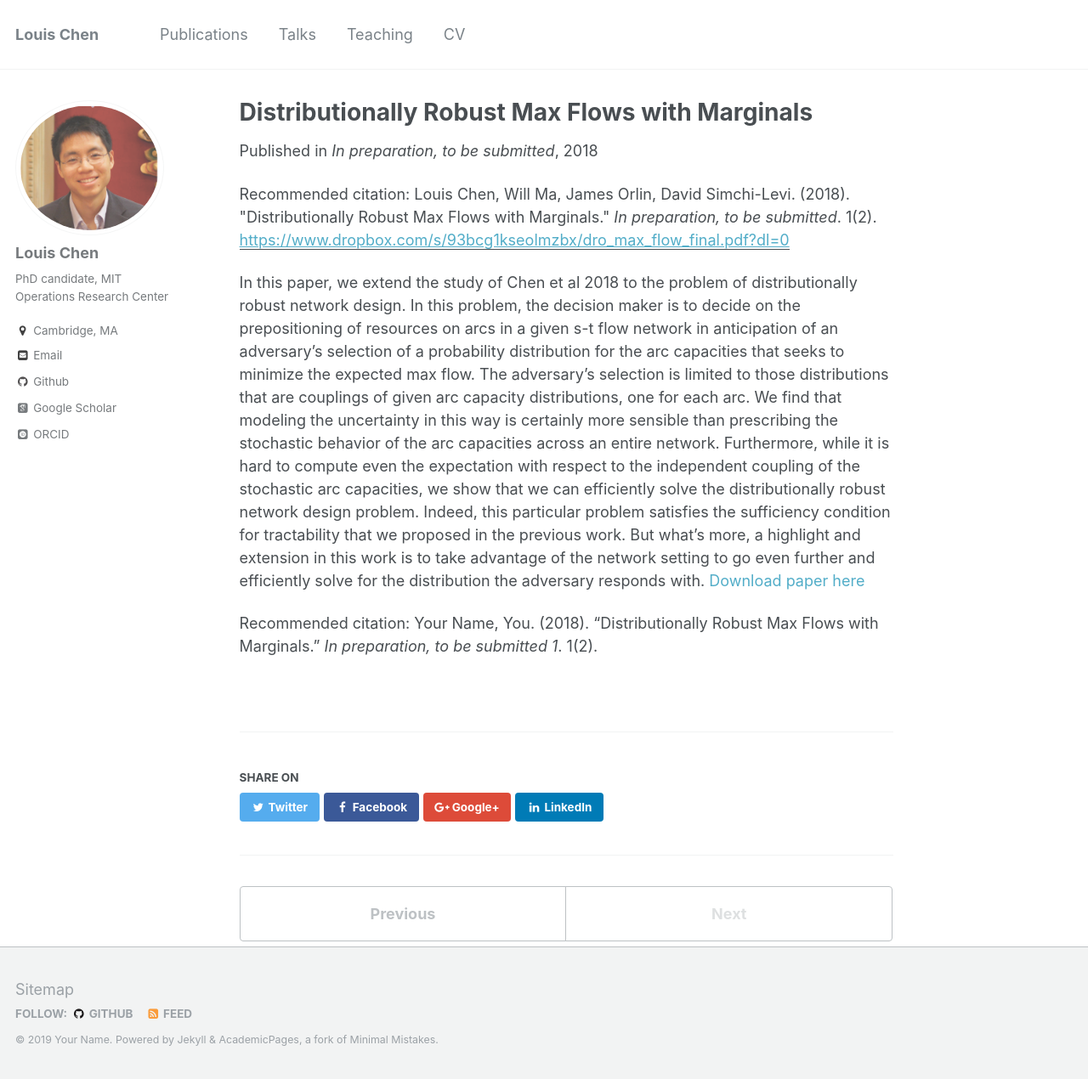
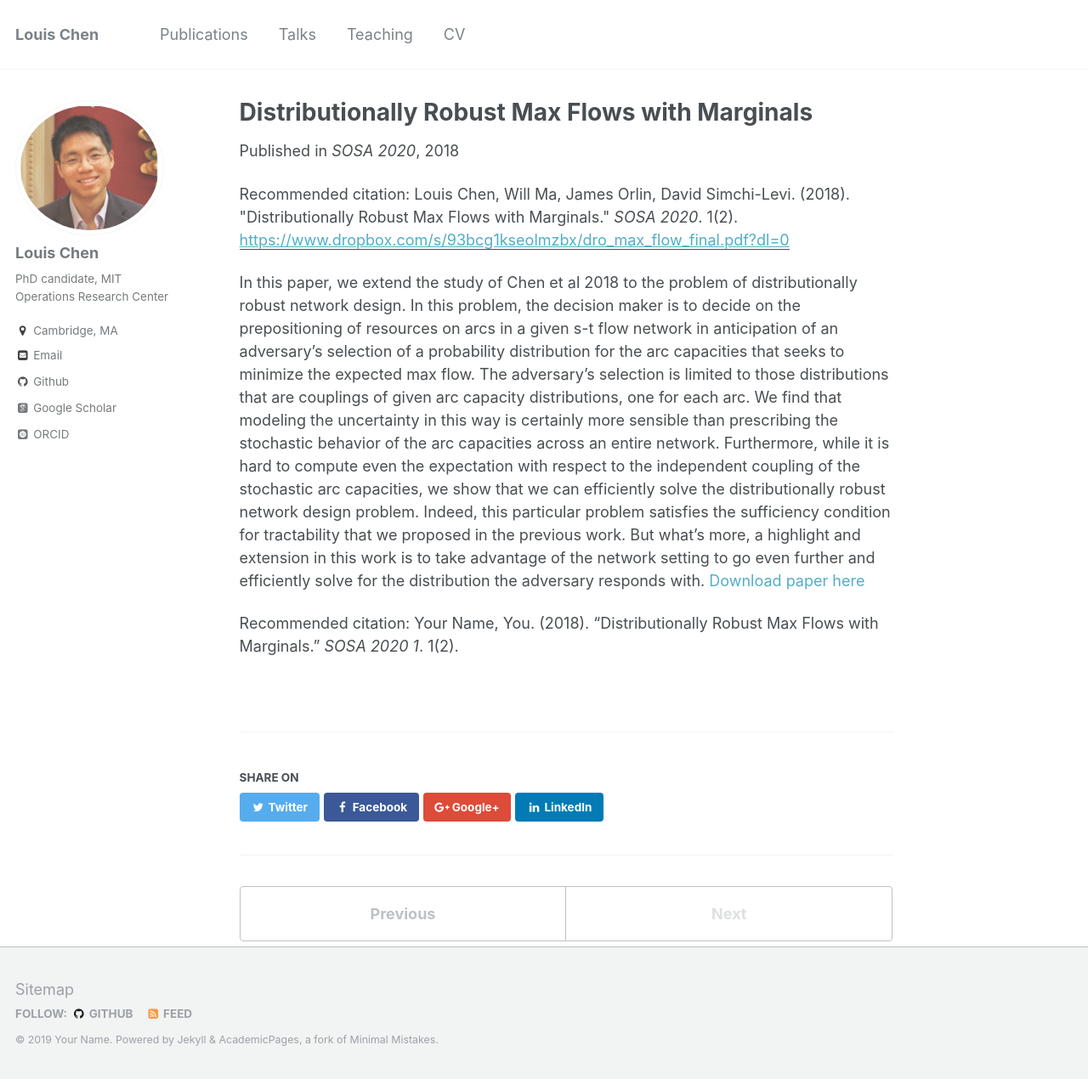
Before and after one commit to LouisLChen/LouisLChen.github.io, a Jekyll site: the page built from _publications/2010-10-01-paper-title-number-2.md, in a window 1280 px wide and 1270 px high. Shown: the whole window at 85% size. Built offline with Jekyll 4.4.1, drawn with Linux system fonts in a browser that asks for light colours; some web fonts are replaced.

Commit message:
Update 2010-10-01-paper-title-number-2.md

```diff
--- a/_publications/2010-10-01-paper-title-number-2.md
+++ b/_publications/2010-10-01-paper-title-number-2.md
@@ -5,11 +5,11 @@ permalink: /publication/2010-10-01-paper-title-number-2
 excerpt: 'Consider an s-t flow network in which the arc capacities are distributed according to an unknown distribution, but with known marginals. We study the problem of finding a coupling of the marginals that yields the worst, expected Max-flow value. Towards solving this optimization problem, we identify a primal-dual formulation. As one might expect, the form relates to the well-known Max Flow, Min-Cut theorem. And this leads to the rather intriguing interpretation as a 2-player, zero-sum game wherein player 1 chooses what to set the arc capacities to and player 2 chooses an s-t cut. Our contributions in this talk are twofold: (1) we present a linear program (that is efficient with finite-supported marginals) that not only computes the worst-case expected value but is of a form amenable in a two-stage network design formulation, and (2) we show that the problem of finding the worst-case coupling of the stochastic arc capacities boils down to finding an optimal distribution
  over the set of s-t cuts, which we show can be found efficiently.'
 date: 2018-10-01
-venue: 'In preparation, to be submitted'
+venue: 'SOSA 2020'
 paperurl: 'https://www.dropbox.com/s/93bcg1kseolmzbx/dro_max_flow_final.pdf?dl=0'
-citation: 'Louis Chen, Will Ma, James Orlin, David Simchi-Levi. (2018). &quot;Distributionally Robust Max Flows with Marginals.&quot; <i>In preparation, to be submitted</i>. 1(2).'
+citation: 'Louis Chen, Will Ma, James Orlin, David Simchi-Levi. (2018). &quot;Distributionally Robust Max Flows with Marginals.&quot; <i>SOSA 2020</i>. 1(2).'
 ---
 In this paper, we extend the study of Chen et al 2018 to the problem of distributionally robust network design. In this problem, the decision maker is to decide on the prepositioning of resources on arcs in a given s-t flow network in anticipation of an adversary's selection of a probability distribution for the arc capacities that seeks to minimize the expected max flow. The adversary's selection is limited to those distributions that are couplings of given arc capacity distributions, one for each arc. We find that modeling the uncertainty in this way is certainly more sensible than prescribing the stochastic behavior of the arc capacities across an entire network. Furthermore, while it is hard to compute even the expectation with respect to the independent coupling of the stochastic arc capacities, we show that we can efficiently solve the distributionally robust network design problem. Indeed, this particular problem satisfies the sufficiency condition for tractability that we proposed in the previous work. But what's more, a highlight and extension in this work is to take advantage of the network setting to go even further and efficiently solve for the distribution the adversary responds with.
 [Download paper here](https://www.dropbox.com/s/93bcg1kseolmzbx/dro_max_flow_final.pdf?dl=0)
 
-Recommended citation: Your Name, You. (2018). "Distributionally Robust Max Flows with Marginals." <i>In preparation, to be submitted  1</i>. 1(2).
+Recommended citation: Your Name, You. (2018). "Distributionally Robust Max Flows with Marginals." <i>SOSA 2020  1</i>. 1(2).
```
